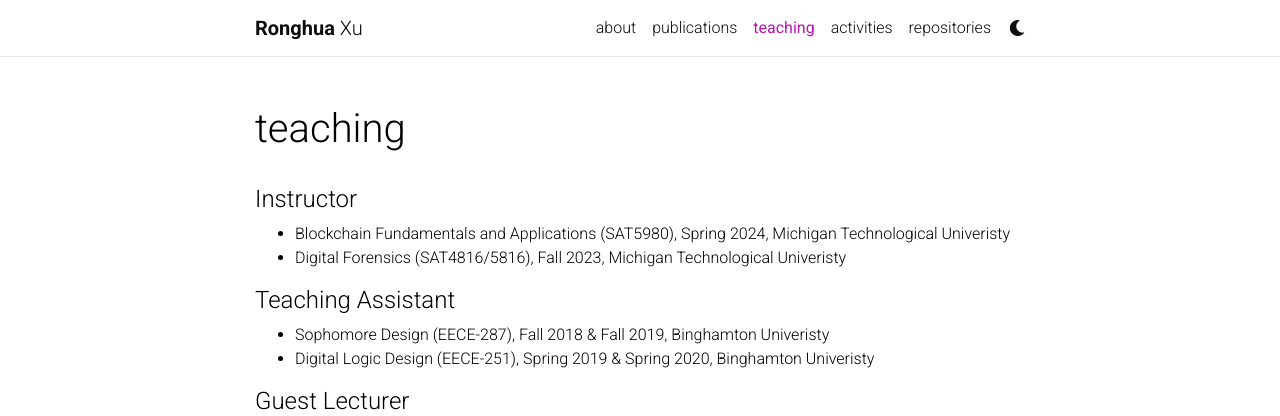
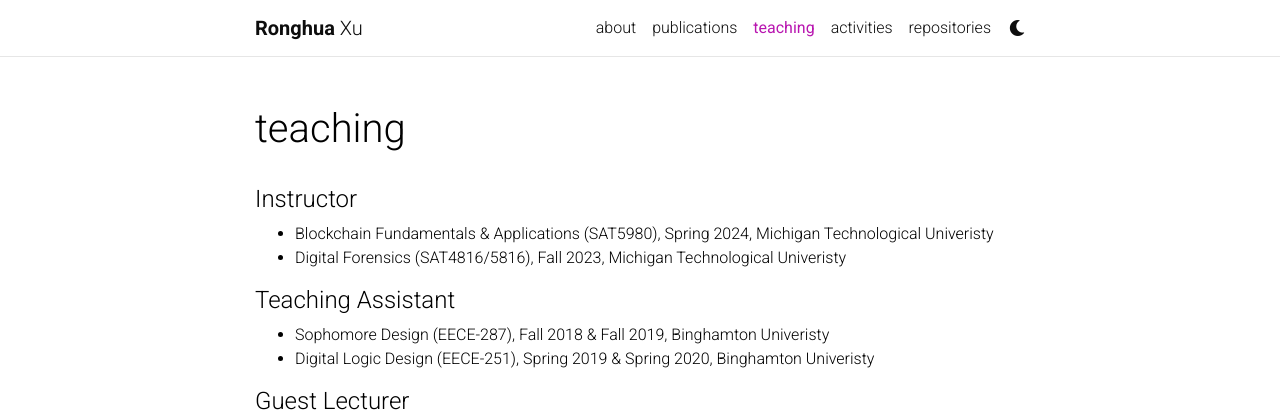
Before and after one commit to samuelxu999/samuelxu999.github.io, a Jekyll site: the page built from _pages/teaching.md, in a window 1280 px wide. Shown: the top 416 px of the page. Built offline with Jekyll 4.4.1, drawn with Linux system fonts in a browser that asks for light colours; comment, search, counter and statistics services are not loaded; a style sheet for code colours, icons or effects is not loaded.

Commit message:
Update teaching

```diff
--- a/_pages/teaching.md
+++ b/_pages/teaching.md
@@ -9,7 +9,7 @@ nav_order: 3
 
 <h4>Instructor</h4>
 <ul>
-<li>Blockchain Fundamentals and Applications (SAT5980), Spring 2024, Michigan Technological Univeristy</li>
+<li>Blockchain Fundamentals & Applications (SAT5980), Spring 2024, Michigan Technological Univeristy</li>
 <li>Digital Forensics (SAT4816/5816), Fall 2023, Michigan Technological Univeristy</li>
 </ul>
 
```
